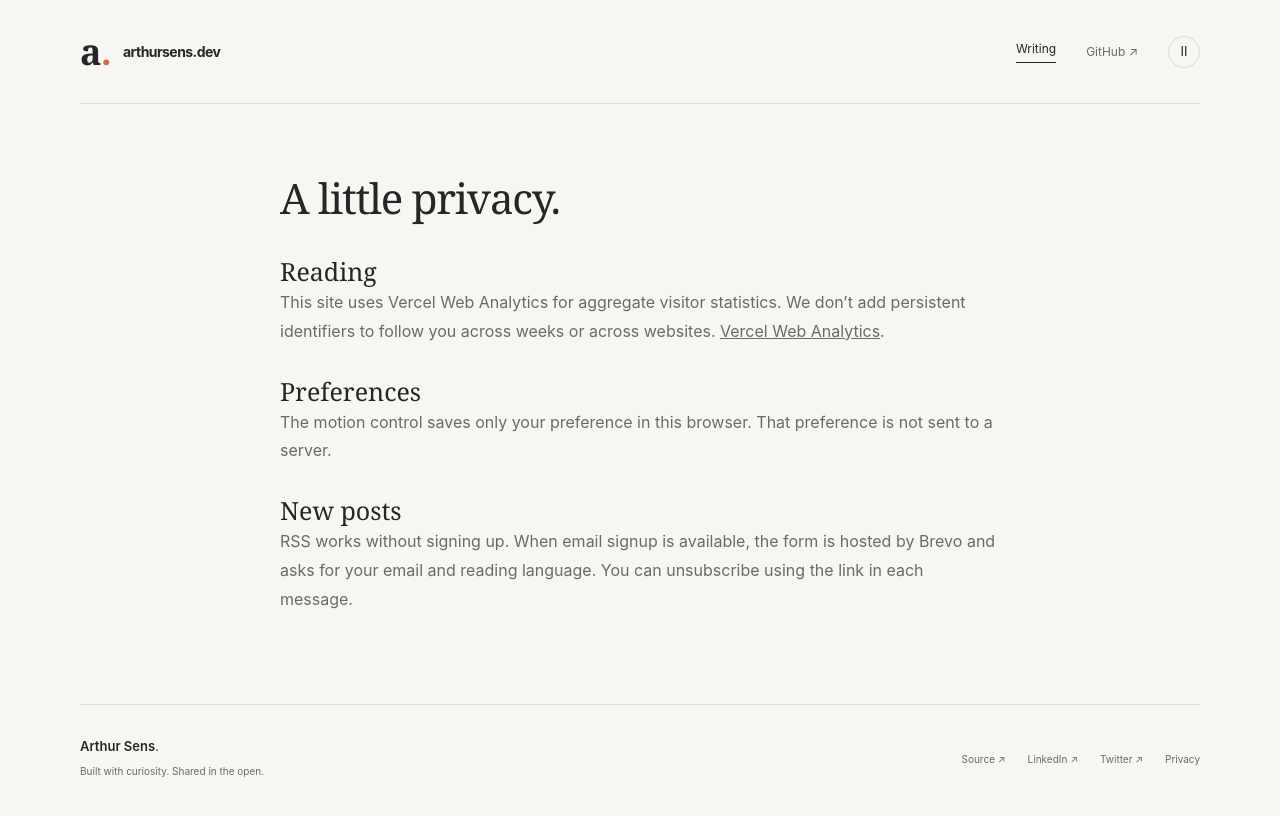
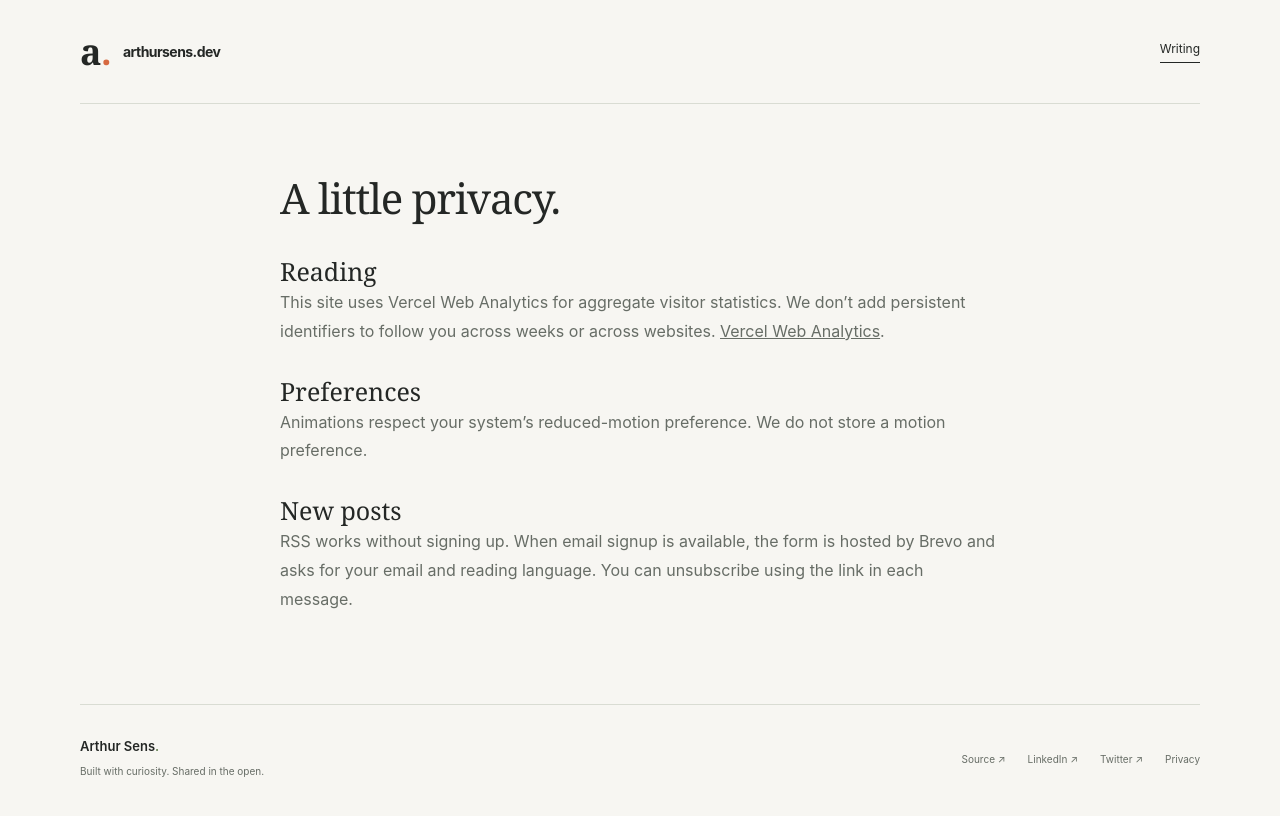
Before and after one commit to ArthurSens/blog, a Next.js app: page /privacy in a window 1280 px wide. Shown: the top 816 px of the page. Built offline with nearby package versions, Linux system fonts and the light colour scheme.

Commit message:
Simplify header and follow system motion preference

```diff
--- a/components/motion.tsx
+++ b/components/motion.tsx
@@ -1,31 +1,18 @@
 import { createContext, useContext, useEffect, useState } from "react";
 
-const MotionContext = createContext({ enabled: false, toggle: () => {} });
+const MotionContext = createContext({ enabled: false });
 
 export function MotionProvider({ children }: { children: React.ReactNode }) {
   const [enabled, setEnabled] = useState(false);
   useEffect(() => {
     const media = window.matchMedia("(prefers-reduced-motion: reduce)");
-    const update = () => {
-      let saved: string | null = null;
-      try {
-        saved = localStorage.getItem("arthur-motion");
-      } catch {}
-      setEnabled(!media.matches && saved !== "off");
-    };
+    const update = () => setEnabled(!media.matches);
     update();
     media.addEventListener("change", update);
     return () => media.removeEventListener("change", update);
   }, []);
-  const toggle = () =>
-    setEnabled((current) => {
-      try {
-        localStorage.setItem("arthur-motion", current ? "off" : "on");
-      } catch {}
-      return !current;
-    });
   return (
-    <MotionContext.Provider value={{ enabled, toggle }}>
+    <MotionContext.Provider value={{ enabled }}>
       <div data-motion={enabled ? "on" : "off"}>{children}</div>
     </MotionContext.Provider>
   );
--- a/components/site-header.tsx
+++ b/components/site-header.tsx
@@ -1,12 +1,10 @@
 import Link from "next/link";
 import { useLanguage } from "../lib/use-language";
 import { designCopy } from "../lib/design-copy";
-import { useMotion } from "./motion";
 
 export default function SiteHeader() {
   const { locale } = useLanguage();
   const c = designCopy[locale];
-  const { enabled, toggle } = useMotion();
   return (
     <header className="site-header">
       <Link href="/" className="wordmark">
@@ -19,19 +17,6 @@ export default function SiteHeader() {
         <Link href="/#writing" className="header-writing">
           {c.writing}
         </Link>
-        <a href="https://github.com/ArthurSens" className="github-link">
-          GitHub <span aria-hidden="true">↗</span>
-        </a>
-        <button
-          type="button"
-          onClick={toggle}
-          className="motion-toggle"
-          aria-label={enabled ? c.pause : c.play}
-          title={enabled ? c.pause : c.play}
-          aria-pressed={enabled}
-        >
-          <span aria-hidden="true">{enabled ? "Ⅱ" : "▷"}</span>
-        </button>
       </div>
     </header>
   );
--- a/lib/design-copy.ts
+++ b/lib/design-copy.ts
@@ -16,8 +16,6 @@ export const designCopy = {
     read: "Read the story",
     minutes: "min read",
     noResults: "No stories here yet.",
-    pause: "Pause motion",
-    play: "Enable motion",
     wave: "Say hello to Arthur",
     cast: "Meet the company",
     close: "Close",
@@ -58,8 +56,6 @@ export const designCopy = {
     read: "Ler o artigo",
     minutes: "min de leitura",
     noResults: "Ainda não há artigos por aqui.",
-    pause: "Pausar movimentos",
-    play: "Ativar movimentos",
     wave: "Dê um oi para o Arthur",
     cast: "Conheça a companhia",
     close: "Fechar",
--- a/pages/privacy.tsx
+++ b/pages/privacy.tsx
@@ -35,8 +35,8 @@ export default function Privacy() {
           <h2>{pt ? "Preferências" : "Preferences"}</h2>
           <p>
             {pt
-              ? "O controle de movimento salva apenas sua preferência neste navegador. Essa preferência não é enviada para um servidor."
-              : "The motion control saves only your preference in this browser. That preference is not sent to a server."}
+              ? "As animações respeitam a preferência de movimento reduzido do seu sistema. Não armazenamos uma preferência de movimento."
+              : "Animations respect your system’s reduced-motion preference. We do not store a motion preference."}
           </p>
           <h2>{pt ? "Novos artigos" : "New posts"}</h2>
           <p>
--- a/styles/index.css
+++ b/styles/index.css
@@ -155,25 +155,6 @@ img {
 .header-writing {
   border-bottom: 1px solid var(--ink);
   padding-bottom: 4px;
-}
-
-.github-link {
-  color: var(--muted);
-}
-
-.motion-toggle {
-  border: 1px solid var(--line);
-  background: transparent;
-  width: 32px;
-  height: 32px;
-  border-radius: 50%;
-  font-size: 13px;
-  display: grid;
-  place-items: center;
-}
-
-.motion-toggle:hover {
-  background: var(--soft);
 }
 
 .locale-row {
@@ -970,9 +951,6 @@ img {
     gap: 15px;
     font-size: 11px;
   }
-  .github-link {
-    display: none;
-  }
   .locale-row {
     align-items: flex-start;
     gap: 15px;
```
Also changed, not shown: 2 other files (tests, documents, lock files or other folders).
